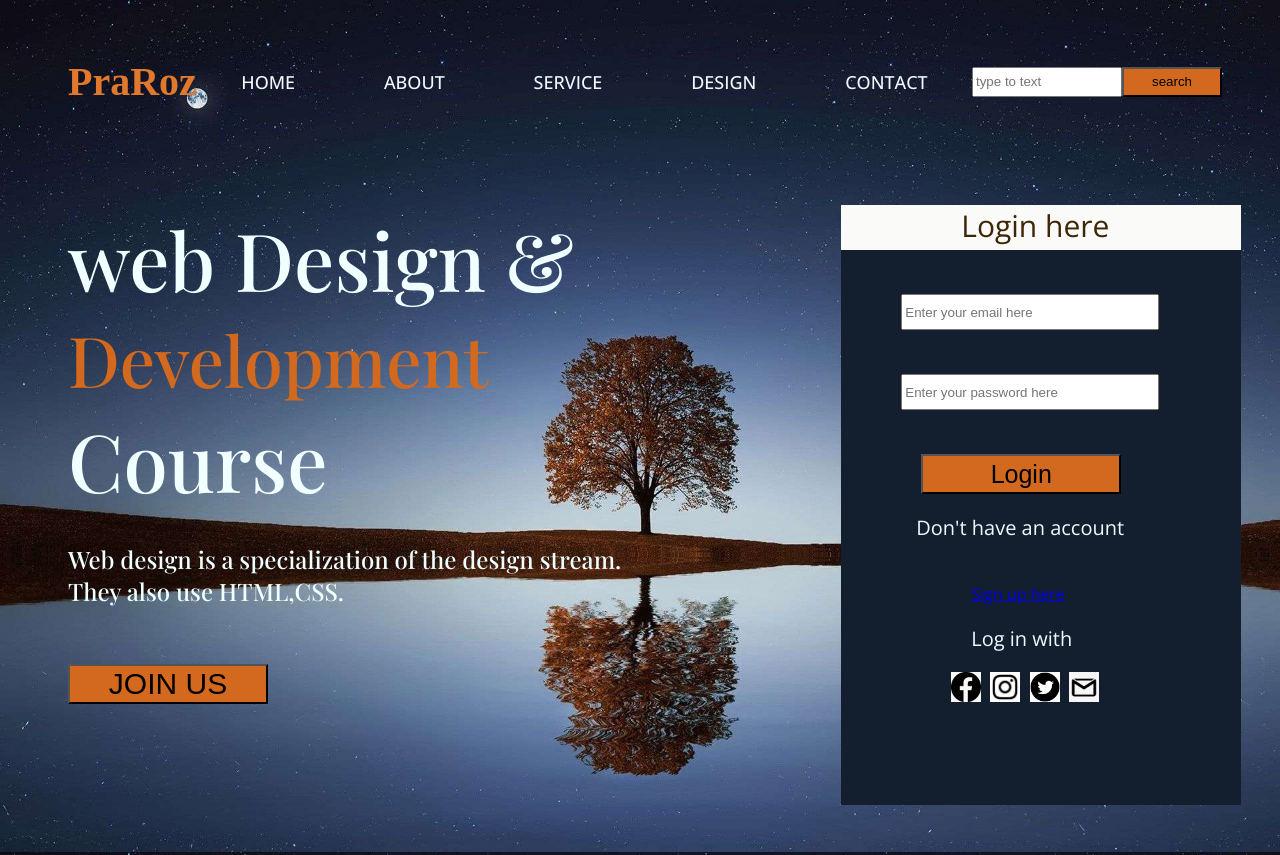
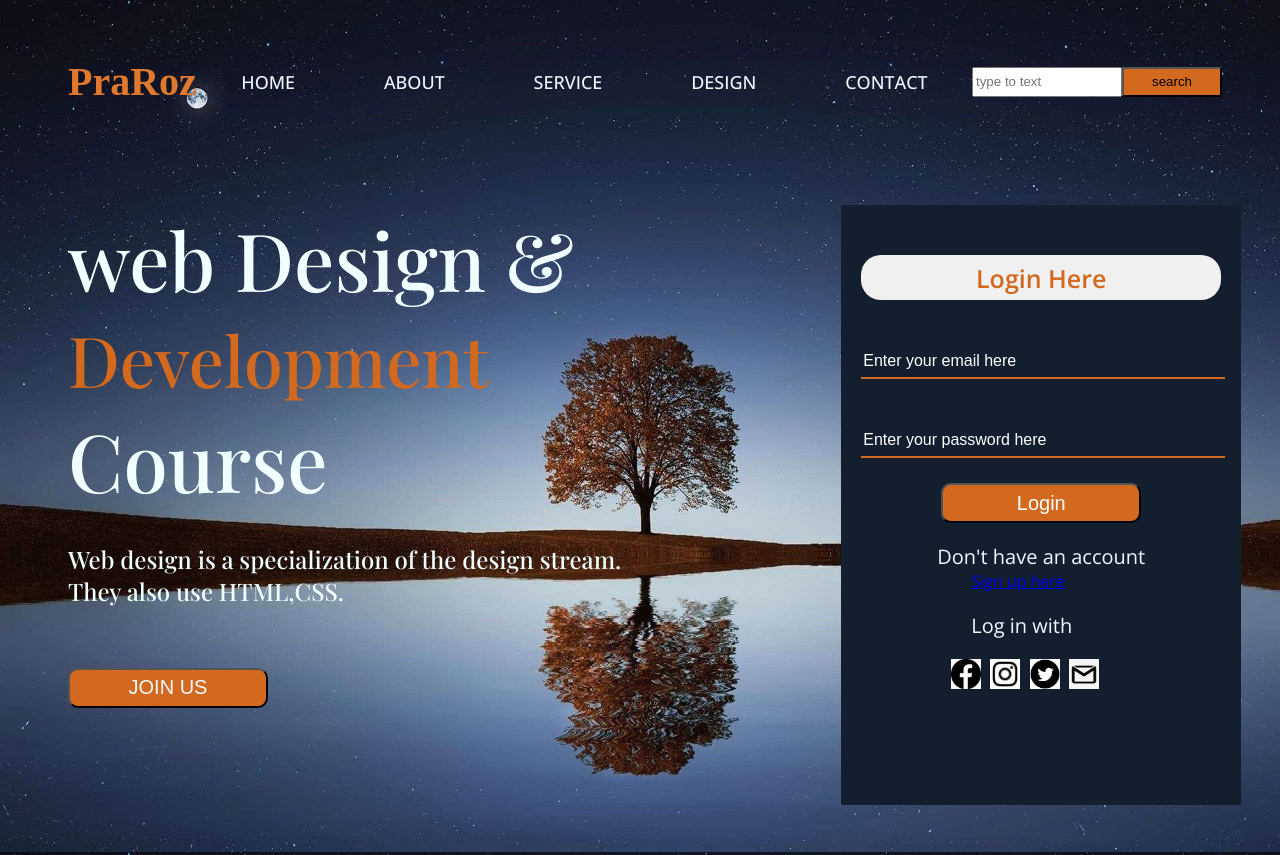
Before and after one commit to MenashaMunasinghe/HTML-CSS-Website-Training, a plain HTML site: page index.html in a window 1280 px wide. Shown: the top 855 px of the page. Drawn offline with nearby package versions, Linux system fonts and the light colour scheme; a web font is replaced by a local one.

Commit message:
fix alignment issues

```diff
--- a/index.html
+++ b/index.html
@@ -66,8 +66,9 @@
 
                 <form class="form" action="" method="post">
 
+
                     <div class="login">
-                        Login here
+                        Login Here
                     </div>
 
                     <div class="input-controller">
@@ -75,17 +76,22 @@
                     </div>
 
                     <div class="input-controller">
-                        <input class="input-field" type="password" name="password" placeholder="Enter your password here">
+                        <input class="input-field" type="password" name="password"
+                            placeholder="Enter your password here">
                     </div>
 
                     <div class="logbtn">
                         <button type="submit" class="login-button">Login</button>
                     </div>
-                    <p class="link">Don't have an account</p><br>
+
+                    <div class="reg-link">Don't have an account</div>
+
                     <div class="signup">
-                    <a href="#">Sign up here</a>
+                        <a href="#">Sign up here</a>
                     </div>
+
                     <p class="logwith">Log in with</p>
+
                     <div class="s-mediaink">
                         <img class="fb-logo" src="./images/fb.jpg" alt="">
                         <img class="insta-logo" src="./images/insta.jpg" alt="">
--- a/style.css
+++ b/style.css
@@ -51,11 +51,12 @@ body {
     align-items: center;
 }
 
-.top-section .search-bar .search{
+.top-section .search-bar .search {
     width: 150px;
     height: 30px;
 }
-.top-section .search-bar .btn{
+
+.top-section .search-bar .btn {
     background-color: chocolate;
     width: 100px;
     height: 30px;
@@ -94,11 +95,13 @@ body {
     color: azure;
 }
 
-.container .middle-section .join{
-    font-size: 30px;
+.container .middle-section .join {
+    font-size: 20px;
     background-color: chocolate;
+    color: aliceblue;
     width: 200px;
     height: 40px;
+    border-radius: 10px;
 }
 
 .form-container {
@@ -115,66 +118,65 @@ body {
 
 }
 
+
 .container .middle-section .form .login {
-    font-size: 20px;
+    height: 45px;
+    font-size: 25px;
+    font-weight: 600;
     color: chocolate;
-    padding-left: 75px;
-    background-color: rgb(250, 250, 249);
+    text-align: center;
+    align-content: center;
+    background-color: rgb(240, 240, 240);
+    margin: 50px 20px 0 20px;
+    border-radius: 20px;
+
 }
 
 .container .middle-section .form-container .form .input-controller {
-    margin-top: 44px;
-    margin-left: 60px;
+    margin-top: 45px;
+    padding: 0px 20px;
 
 
 }
-.container .middle-section .form-container .form .input-controller .input-field{
-    width: 250px;
+
+.container .middle-section .form-container .form .input-controller .input-field {
     height: 30px;
+    width: 100%;
+    background-color: rgb(19, 30, 47);
+    color: white;
+    border:none;
+    border-bottom: 2px solid chocolate;
 
 }
 
-.container .middle-section .form-container{
+.input-field:focus {
+    outline: none;
+}
+
+.input-field::placeholder {
+    color: white;
+    font-size: 16px;
+}
+
+.container .middle-section .form-container {
     width: 700px;
     height: 600px;
 }
-.container .middle-section .form-container .form .login{
-    height: 45px;
-    font-size: 30px;
-    color: #3e2706;
-    padding-left: 120px;
-}
 
-.container .middle-section .form .login .input-field {
-    background-color: white;
-    color: black;
-
-}
-
-.input-field:hover {
-    background-color: chocolate;
-    color: white;
-}
-
-.container .middle-section .form .login .input-field  {
-    background-color: white;
-    color: black;
-}
-
-.input-field :hover {
-    background-color: chocolate;
-    color: white;
+.container .middle-section .form-container .form .logbtn {
+    display: flex;
+    justify-content: center;
+    align-items: center;
+    margin-top: 25px;
 }
 
 .container .middle-section .form-container .form .logbtn .login-button {
-    font-size: 25px;
+    font-size: 20px;
     width: 200px;
     height: 40px;
-    margin-top: 44px;
-    color: black;
+    color: rgb(255, 255, 255);
     background-color: chocolate;
-    margin-top: 44px;
-    margin-left: 80px;
+    border-radius: 10px;
 
 }
 
@@ -183,19 +185,20 @@ body {
     color: white;
 }
 
-.container .middle-section .form-container .form .link{
+.container .middle-section .form-container .form .reg-link {
     font-size: 20px;
     color: aliceblue;
-    margin-left: 75px;
+    text-align: center;
+    margin-top: 20px;
 }
 
-.container .middle-section .form-container .form .logwith{
+.container .middle-section .form-container .form .logwith {
     font-size: 20px;
     color: aliceblue;
     margin-left: 130px;
 }
 
-.container .middle-section .form-container .form .signup{
+.container .middle-section .form-container .form .signup {
     margin-left: 130px;
 }
 
@@ -203,7 +206,7 @@ body {
     margin-left: 100px;
 }
 
-.s-mediaink{
+.s-mediaink {
     margin-left: 110px;
 }
 
@@ -212,19 +215,21 @@ body {
     height: auto;
     margin-right: 5px;
 }
-.insta-logo{
-    width: 30px;
-    height: auto;
-    margin-right: 5px;
-}
-.twitter-logo{
+
+.insta-logo {
     width: 30px;
     height: auto;
     margin-right: 5px;
 }
 
-.email-logo{
+.twitter-logo {
     width: 30px;
     height: auto;
     margin-right: 5px;
 }
+
+.email-logo {
+    width: 30px;
+    height: auto;
+    margin-right: 5px;
+}
```
